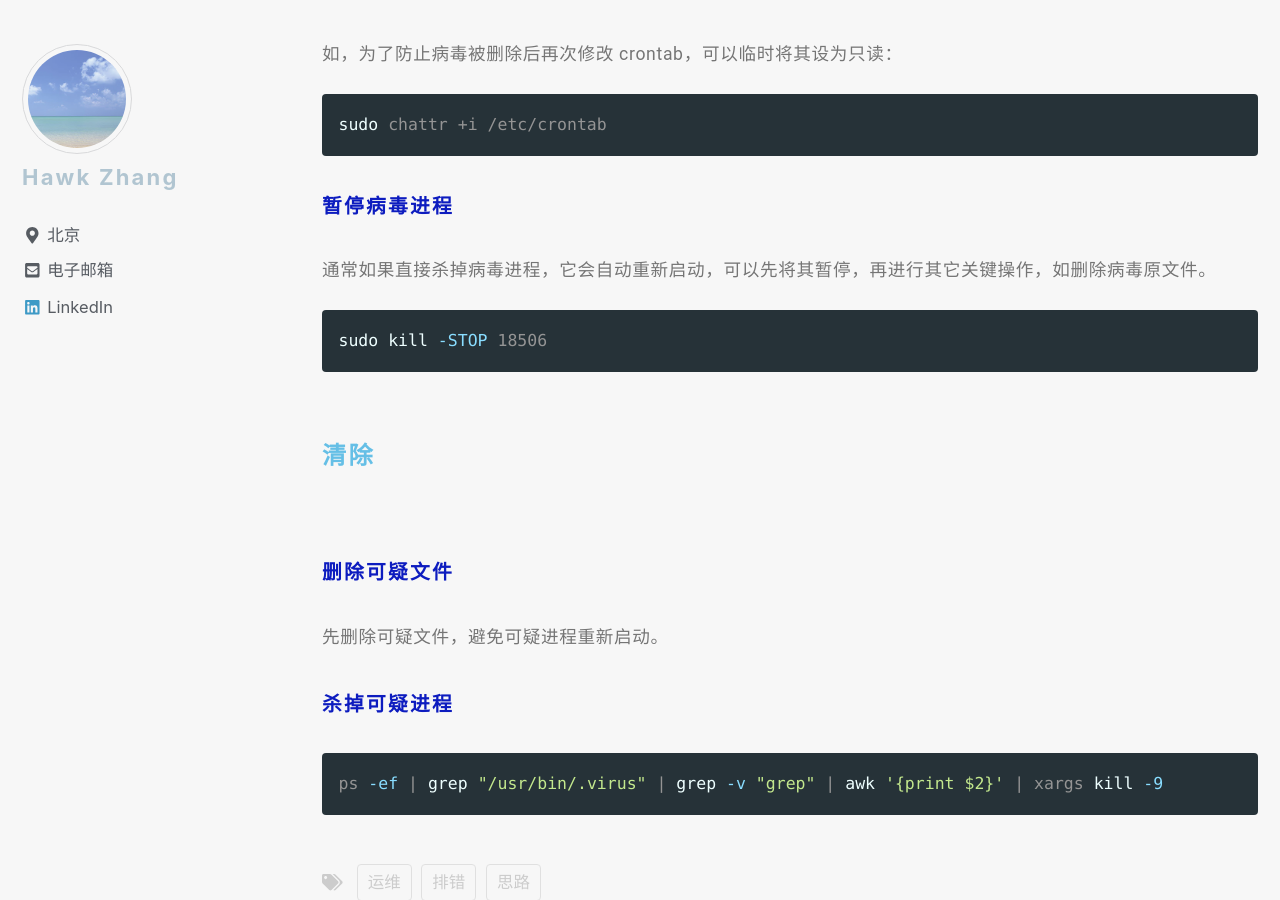
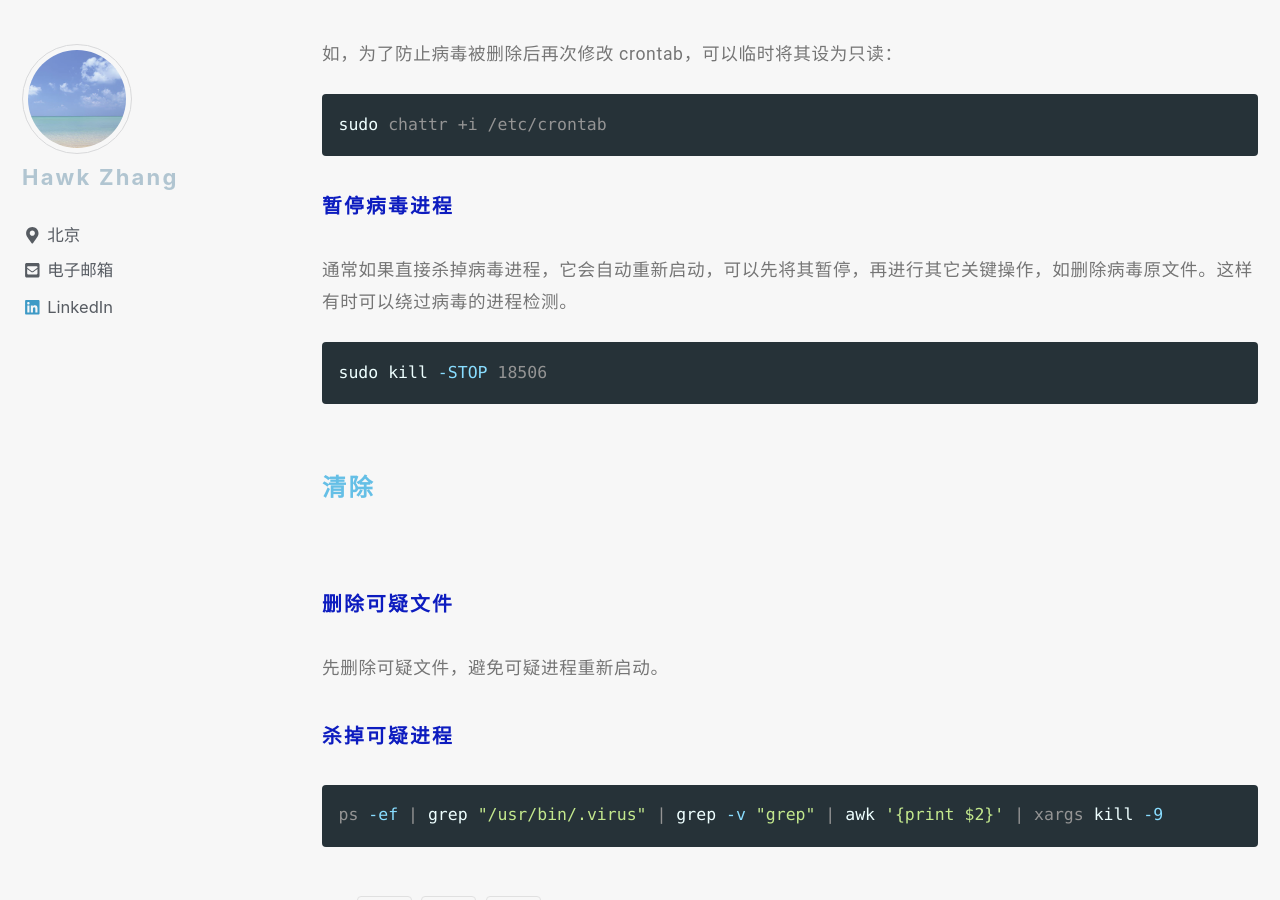
Before and after one commit to narru888/linotes_note, a Jekyll site: the page built from _posts/devop/2017-05-01-methods.md, in a window 1280 px wide and 900 px high, scrolled down 3568 px. Built offline with Jekyll 4.4.1, drawn with Linux system fonts in a browser that asks for light colours; nearby versions of some CDN libraries; a script that is not in the unit is left out.

Commit message:
update on 2018-09-09 11:40:01 CST

````diff
--- a/_posts/devop/2017-05-01-methods.md
+++ b/_posts/devop/2017-05-01-methods.md
@@ -148,7 +148,7 @@ sudo chattr +i /etc/crontab
 
 ##### 暂停病毒进程
 
-通常如果直接杀掉病毒进程，它会自动重新启动，可以先将其暂停，再进行其它关键操作，如删除病毒原文件。
+通常如果直接杀掉病毒进程，它会自动重新启动，可以先将其暂停，再进行其它关键操作，如删除病毒原文件。这样有时可以绕过病毒的进程检测。
 
 ```bash
 sudo kill -STOP 18506
````
